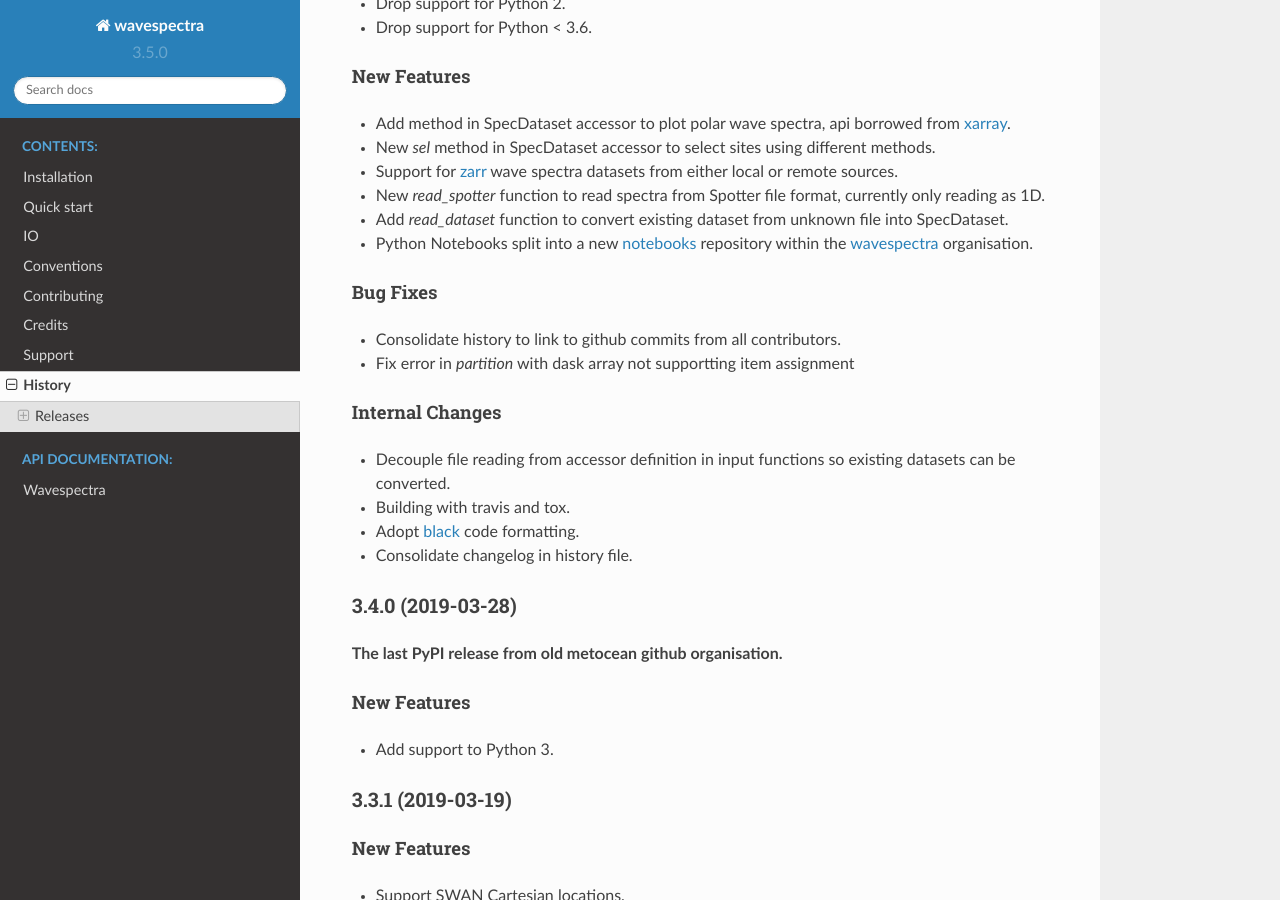
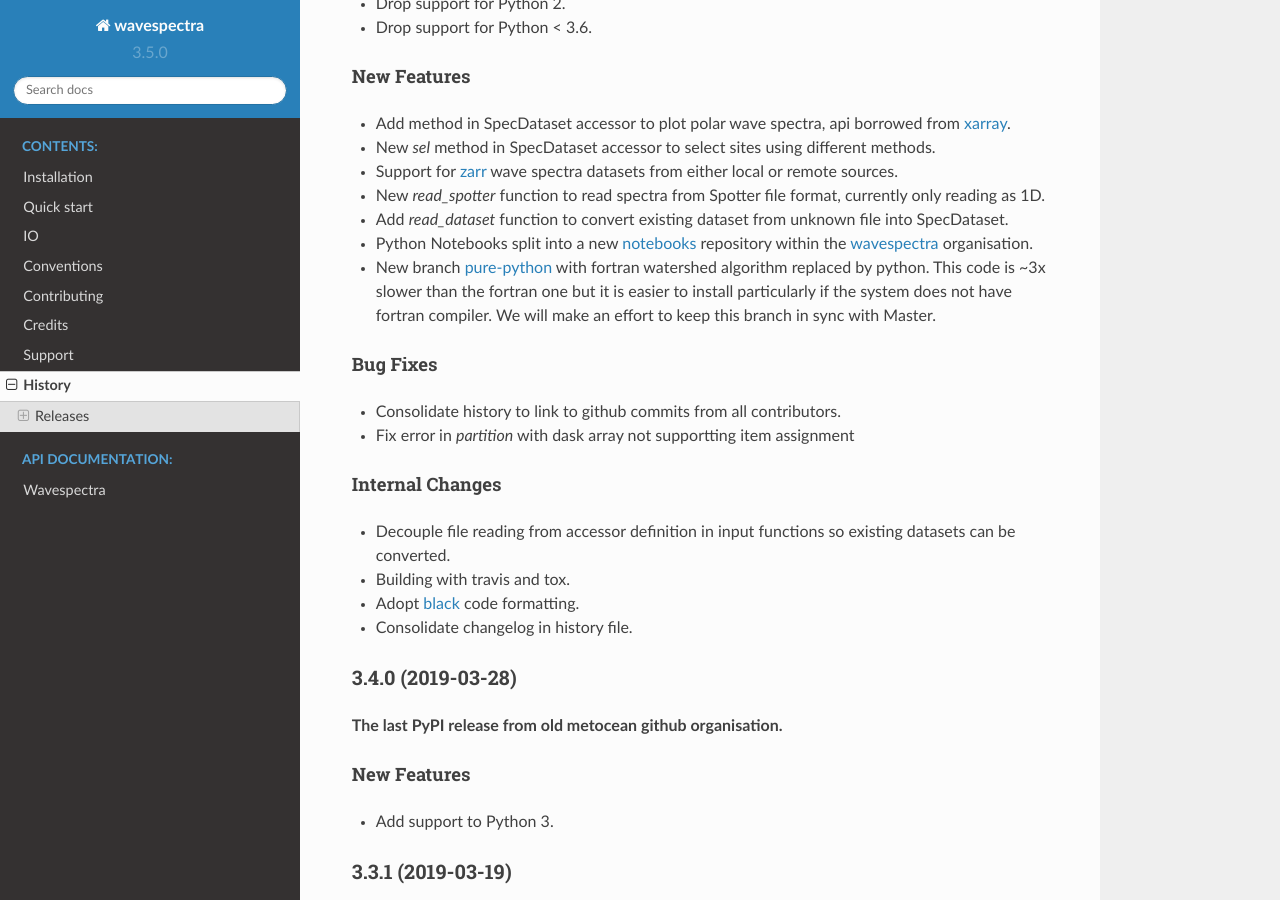
Before and after one commit to wavespectra/wavespectra, a Sphinx documentation site: the page built from docs/history.rst, in a window 1280 px wide and 900 px high, scrolled down 490 px. Built offline with Sphinx 7.4.7 and the Read the Docs theme 2.0.0, drawn with Linux system fonts in a browser that asks for light colours; pages that are not in the unit, such as notebooks, are missing from menus.

```diff
--- a/AUTHORS.rst
+++ b/AUTHORS.rst
@@ -13,9 +13,9 @@ Developers
 * Tom Durrant
 * David Johnson
 * Jorge Perez
-* Henrique Rapizo
 
 Contributors
 ------------
 
+* Henrique Rapizo
 * Spicer Bak
--- a/HISTORY.rst
+++ b/HISTORY.rst
@@ -30,6 +30,11 @@ New Features
 * New `read_spotter` function to read spectra from Spotter file format, currently only reading as 1D.
 * Add `read_dataset` function to convert existing dataset from unknown file into SpecDataset.
 * Python Notebooks split into a new `notebooks`_ repository within the `wavespectra`_ organisation.
+* New branch `pure-python`_ with fortran watershed algorithm replaced by python. This code is ~3x slower
+  than the fortran one but it is easier to install particularly if the system does not have fortran
+  compiler. We will make an effort to keep this branch in sync with Master.
+
+.. _`pure-python`: https://github.com/wavespectra/wavespectra/tree/pure-python
 
 Bug Fixes
 ---------
--- a/docs/conf.py
+++ b/docs/conf.py
@@ -40,7 +40,18 @@ extensions = [
     "sphinx.ext.viewcode",
     "sphinx.ext.autosectionlabel",
     "sphinx.ext.githubpages",
+    "sphinx_gallery.gen_gallery",
+    "IPython.sphinxext.ipython_console_highlighting",
+    "IPython.sphinxext.ipython_directive",
+    "matplotlib.sphinxext.plot_directive"
 ]
+
+sphinx_gallery_conf = {
+    'examples_dirs': 'gallery',
+    'gallery_dirs': 'auto_gallery',
+    # 'backreferences_dir': False,
+    # 'expected_failing_examples': []
+}
 
 # Add any paths that contain templates here, relative to this directory.
 templates_path = ["_templates"]
@@ -100,7 +111,10 @@ html_theme = "sphinx_rtd_theme"
 # further.  For a list of options available for each theme, see the
 # documentation.
 #
-# html_theme_options = {}
+# html_theme_options = {
+    # "style_nav_header_background": "#d3d3d3",
+    # "logo_only": True,
+# }
 
 # Add any paths that contain custom static files (such as style sheets) here,
 # relative to this directory. They are copied after the builtin static files,
@@ -112,13 +126,18 @@ html_static_path = ["_static"]
 #
 # This is required for the alabaster theme
 # refs: http://alabaster.readthedocs.io/en/latest/installation.html#sidebars
-html_sidebars = {
-    "**": [
-        "relations.html",  # needs 'show_related': True theme option to display
-        "searchbox.html",
-    ]
-}
+# html_sidebars = {
+#     "**": [
+#         "relations.html",  # needs 'show_related': True theme option to display
+#         "searchbox.html",
+#     ]
+# }
 
+# The name of an image file to place at the top of the sidebar.
+# html_logo = "_static/SpectraPlot3.png"
+
+# The name of an image file to use as favicon
+html_favicon = "_static/wavespectra_logo.png"
 
 # -- Options for HTMLHelp output ------------------------------------------
 
@@ -151,7 +170,7 @@ latex_documents = [
         master_doc,
         "wavespectra.tex",
         "wavespectra Documentation",
-        "MetOcean Solutions",
+        author,
         "manual",
     )
 ]
```
